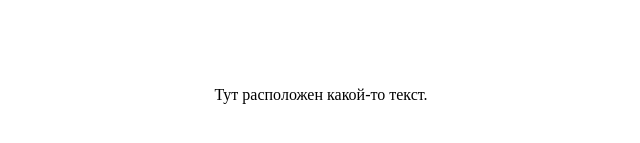
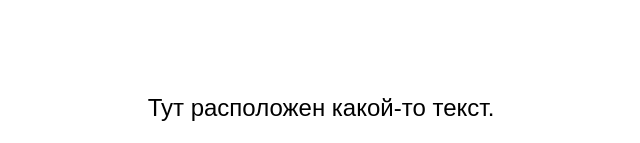
Before and after one commit to zakhar-vasilyev-2005/website, a plain HTML site: page index.html in a window 1280 px wide. Shown: the part 654-797 px from the top of the page, without its empty margins (319-959 px from the left). Drawn offline with Linux system fonts and the light colour scheme.

Commit message:
Update index.html

```diff
--- a/index.html
+++ b/index.html
@@ -36,8 +36,6 @@
         object-position: center;
       }
       #text1{
-        height: 2cm;
-        min-height: 2cm;
         flex-shrink: 0;
         box-sizing: border-box;
         overflow: auto;
@@ -45,6 +43,8 @@
       #text1>p{
         width:100%;
         text-align:center;
+        font-size: 18pt;
+        font-family: sans-serif;
       }
     </style>
   </head>
```
